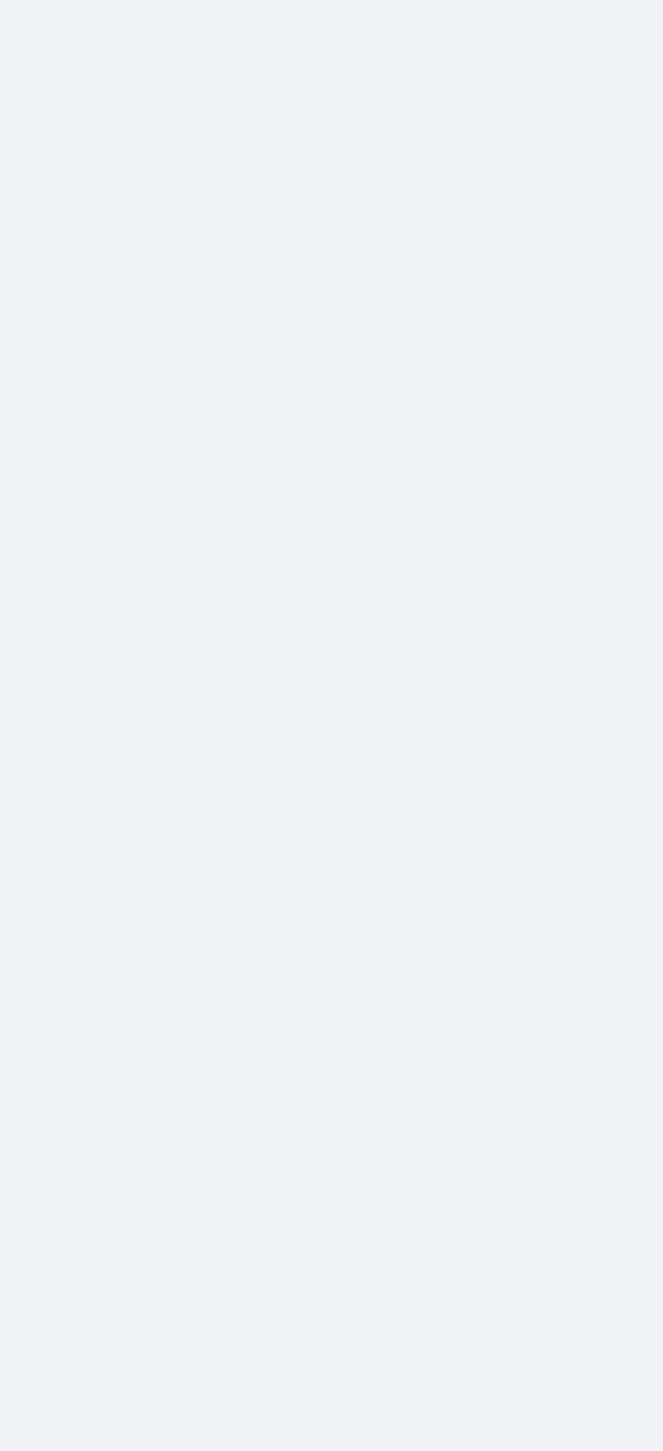
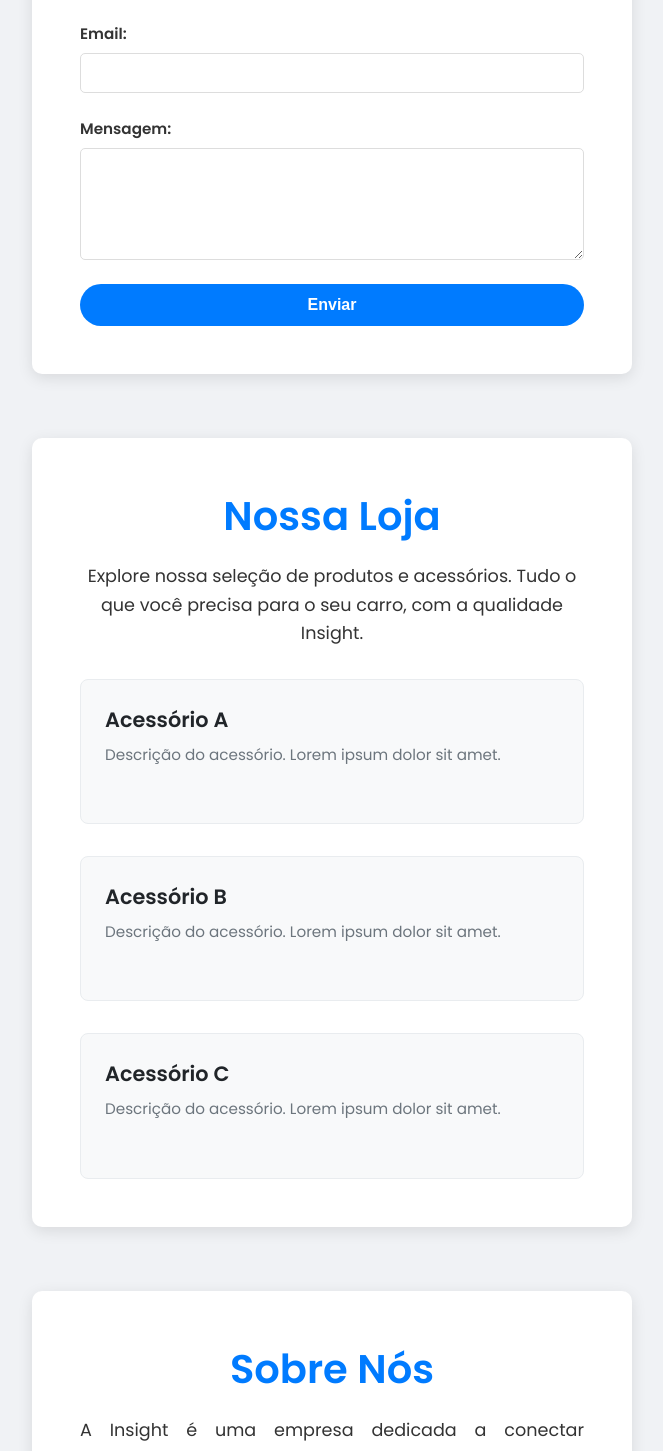
Before and after one commit to PedroAlmeida232/Cp4-WebDev, a React (Vite) app in the folder frontend/: page / in a window 1280 px wide. Shown: the part 1006-2457 px from the top of the page, without its empty margins (308-971 px from the left). Before the commit the page ends 800 px from the top, so only its background shows below. Built offline with nearby package versions, Linux system fonts and the light colour scheme.

Commit message:
Importando componentes no App.jsx

```diff
--- a/frontend/src/App.jsx
+++ b/frontend/src/App.jsx
@@ -1,6 +1,9 @@
 import Header from "./components/Header"
 import Footer from "./components/Footer";
 import Carros from "./components/Carros"
+import Contato from "./components/Contato"
+import Loja from "./components/Loja"
+import Sobre from "./components/Sobre"
 
 function App() {
   return (
@@ -8,6 +11,9 @@ function App() {
       <Header />
       <main>
         <Carros />
+        <Contato />
+        <Loja />
+        <Sobre />
       </main>
       <Footer />
     </>
```
